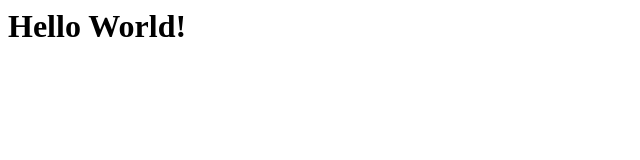
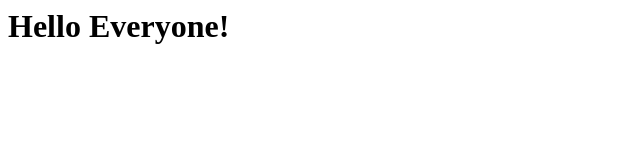
Before and after one commit to luke-pritch/coding-challenge, a React app: page / in a window 1280 px wide. Shown: the top 160 px of the page, without its empty margins (0-640 px from the left). Built offline with nearby package versions, Linux system fonts and the light colour scheme.

Commit message:
README update

```diff
--- a/src/App.js
+++ b/src/App.js
@@ -4,7 +4,7 @@ import { render } from "react-dom";
 const App = () => {
   return (
     <div>
-      <h1> Hello World!</h1>
+      <h1> Hello Everyone!</h1>
     </div>
   );
 };
```
Also changed, not shown: 1 other file (tests, documents, lock files or other folders).
